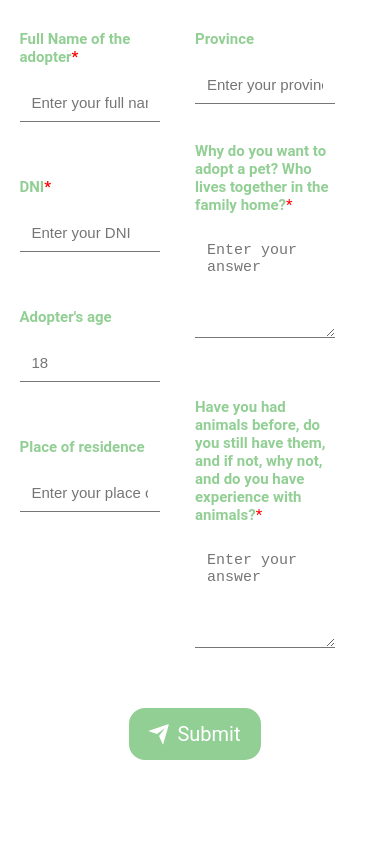
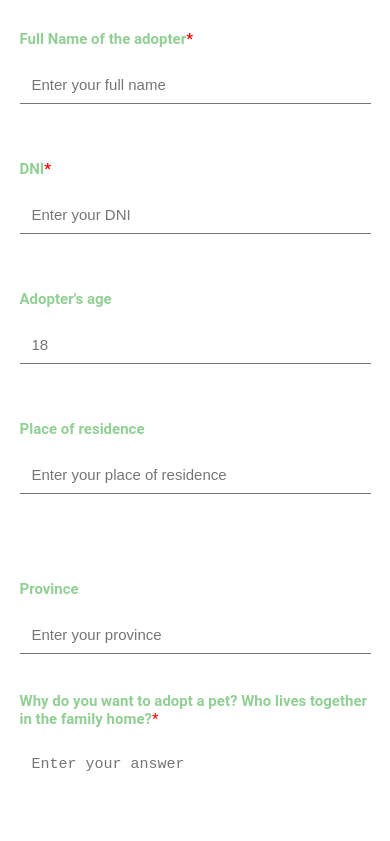
Before and after one commit to miguelCidPaz/animal-adoption-front, a React (Create React App) app: page /Reservation in a window 390 px wide. Shown: the top 841 px of the page. Built offline with nearby package versions, Linux system fonts and the light colour scheme.

Commit message:
responsive form

```diff
--- a/src/assets/scss/globals.scss
+++ b/src/assets/scss/globals.scss
@@ -10,30 +10,3 @@ body {
   background-color: #fff;
   color: #000;
 }
-
-p {
-  color: #000;
-  font-size: 16px;
-}
-h1,
-h3 {
-  color: #000;
-  font-size: 24px;
-}
-@media (min-width: 450px) {
-  p {
-    font-size: 18px;
-  }
-  h1,
-  h3 {
-    font-size: 32px;
-  }
-}
-.container {
-  width: 95%;
-  margin: 0 auto;
-  max-width: 1400px;
-  @media (min-width: 750px) {
-    width: 60%;
-  }
-}
--- a/src/components/ReservationForm/ReservationForm.scss
+++ b/src/components/ReservationForm/ReservationForm.scss
@@ -8,6 +8,7 @@
   font-size: 15px;
   color: #92cf94;
   background: #ffffff;
+
   .required {
     color: red;
   }
@@ -16,14 +17,27 @@
     flex-direction: row;
     flex-wrap: wrap;
     width: 90%;
+
+    @media (max-width: 900px) {
+      flex-direction: column;
+    }
   }
+
   .leftside {
     margin-top: 30px;
     width: 50%;
+
+    @media (max-width: 900px) {
+      width: 100%;
+    }
   }
   .rightside {
     margin-top: 30px;
     width: 50%;
+
+    @media (max-width: 900px) {
+      width: 100%;
+    }
   }
   input {
     border-width: 1px;
@@ -49,7 +63,11 @@
   }
 }
 .box {
-  width: 80%;
+  width: 90%;
+
+  @media (max-width: 900px) {
+    width: 100%;
+  }
 }
 /*Botón de enviar*/
 .submitButton {
```
